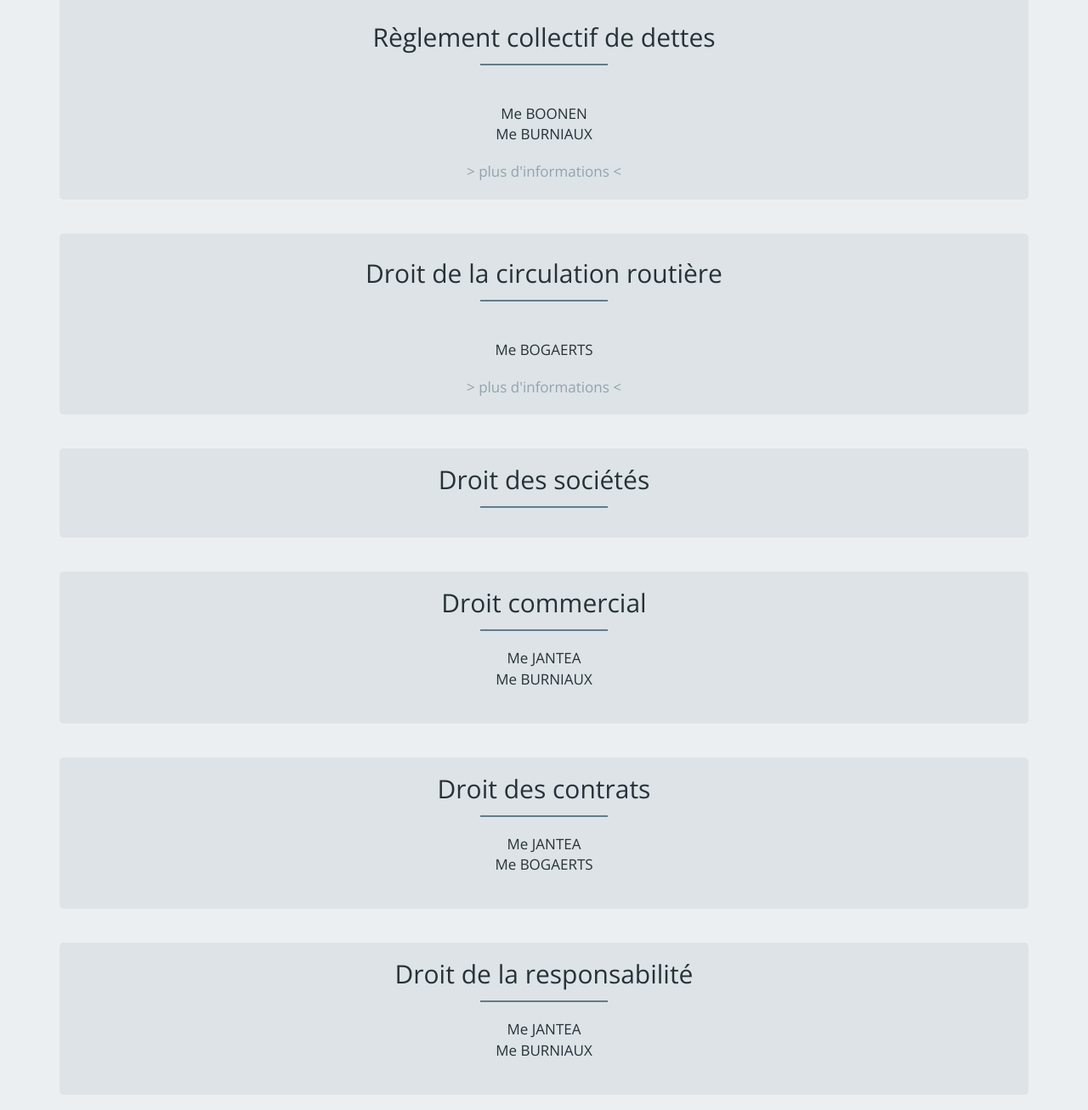
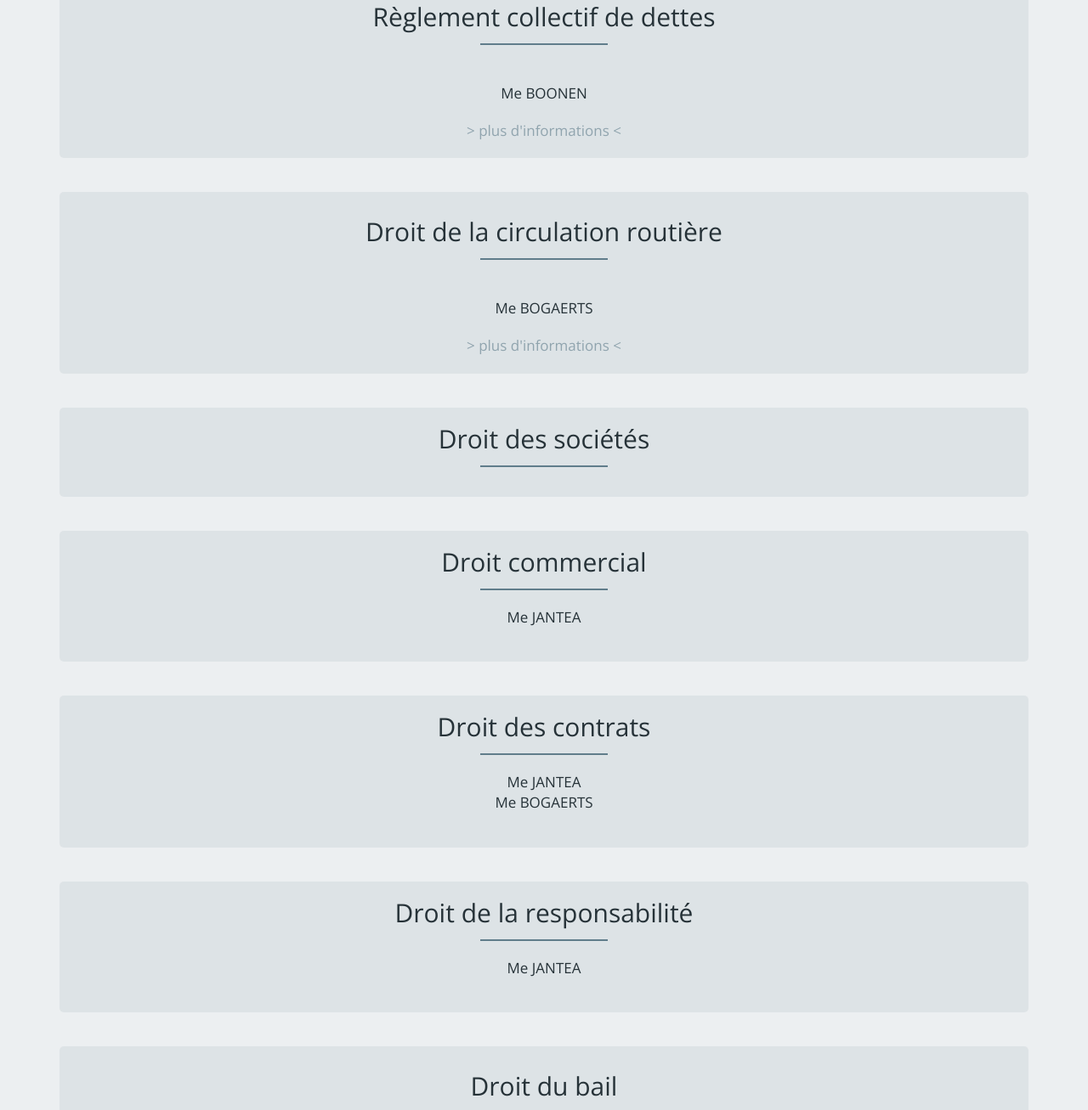
Before and after one commit to d3rtotschlager/avocalliance, a plain HTML site: page subjects.html in a window 1280 px wide. Shown: the part 951-2258 px from the top of the page at 85% size. Drawn offline with nearby package versions, Linux system fonts and the light colour scheme.

Commit message:
removed f.burniaux

```diff
--- a/subjects.html
+++ b/subjects.html
@@ -74,9 +74,6 @@
                         </li>
                         <li>
                             <a href="g_bogaerts.html">Me BOGAERTS</a>
-                        </li>
-                        <li>
-                            <a href="f_burniaux.html">Me BURNIAUX</a>
                         </li>
                     </ul>
                     <a type="button" data-toggle="collapse" data-target="#collapse-famille" aria-expanded="false"
@@ -186,9 +183,6 @@
                     <ul>
                         <li>
                             <a href="mc_boonen.html">Me BOONEN</a>
-                        </li>
-                        <li>
-                            <a href="f_burniaux.html">Me BURNIAUX</a>
                         </li>
                     </ul>
                     <a type="button" data-toggle="collapse" data-target="#collapse-dettes" aria-expanded="false"
@@ -328,9 +322,6 @@
                         <li>
                             <a href="m_jantea.html">Me JANTEA</a>
                         </li>
-                        <li>
-                            <a href="f_burniaux.html">Me BURNIAUX</a>
-                        </li>
                     </ul>
                 </article>
 
@@ -355,9 +346,6 @@
                     <ul>
                         <li>
                             <a href="m_jantea.html">Me JANTEA</a>
-                        </li>
-                        <li>
-                            <a href="f_burniaux.html">Me BURNIAUX</a>
                         </li>
                     </ul>
                 </article>
```
